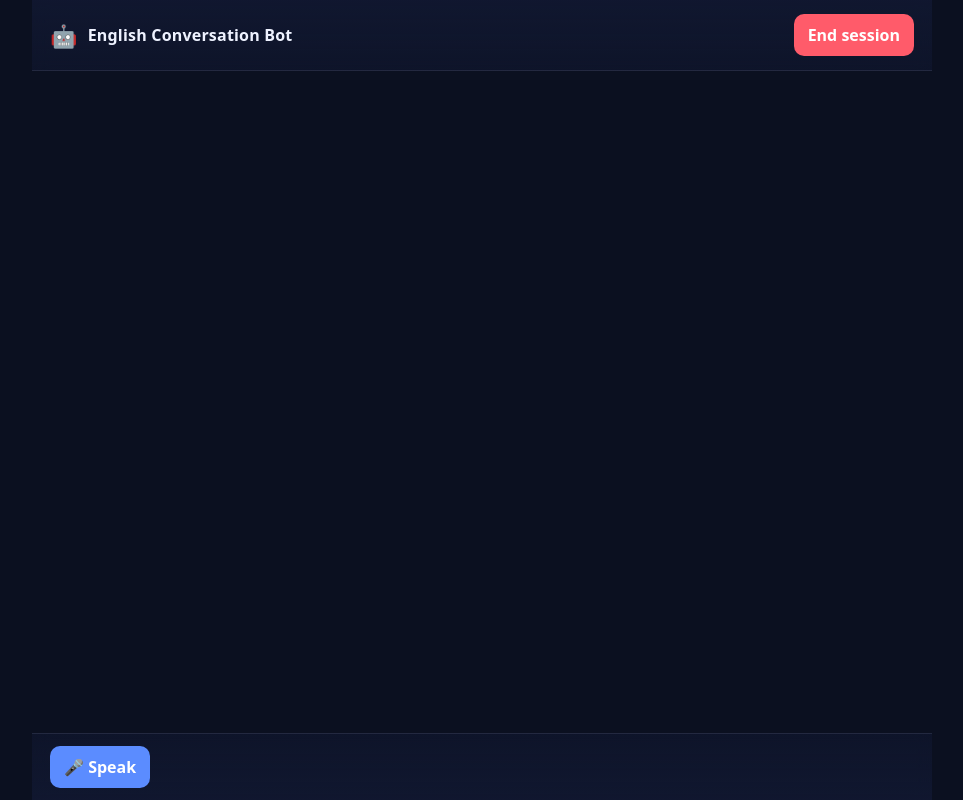
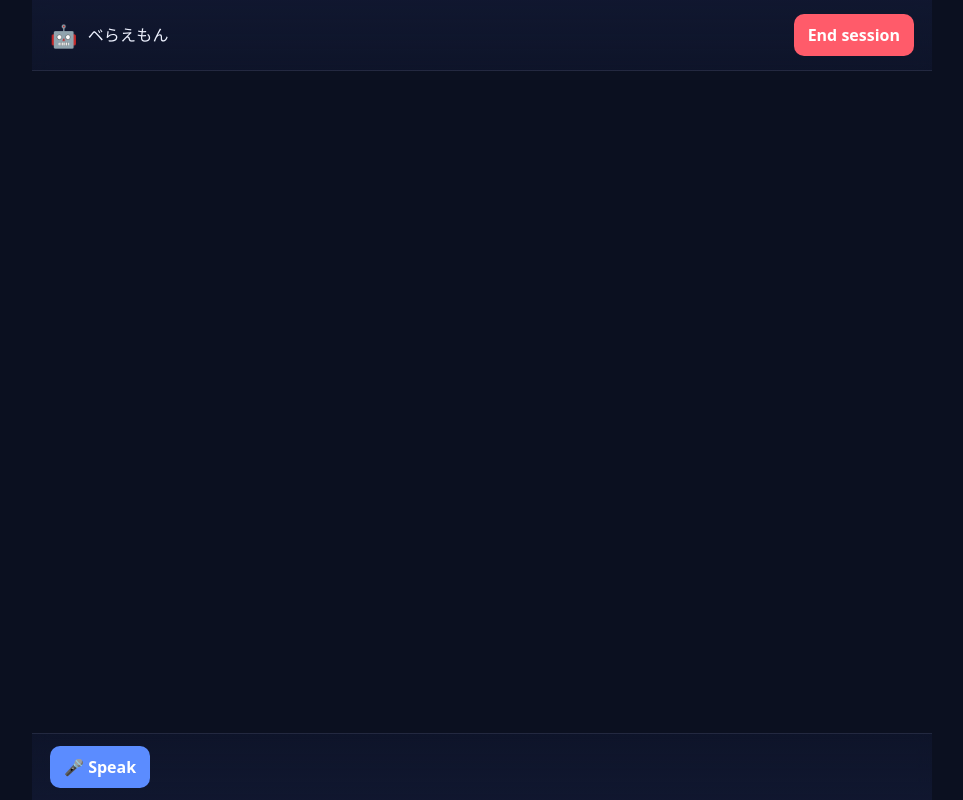
Before and after one commit to tomorou1012/chat-bot, a React (Vite) app in the folder frontend/: page / in a window 1280 px wide. Shown: the whole page, without its empty margins (158-1121 px from the left). Built offline with nearby package versions, Linux system fonts and the light colour scheme.

Commit message:
UIととのえたよ4th time

```diff
--- a/frontend/src/App.jsx
+++ b/frontend/src/App.jsx
@@ -123,7 +123,7 @@ export default function App() {
       <header className="app-header">
         <div className="app-title">
           <span className="logo">🤖</span>
-          <span>English Conversation Bot</span>
+          <span>ベらえもん</span>
         </div>
         <div className="header-actions">
           <button className="btn btn-danger" onClick={endSession} disabled={isListening}>
```
